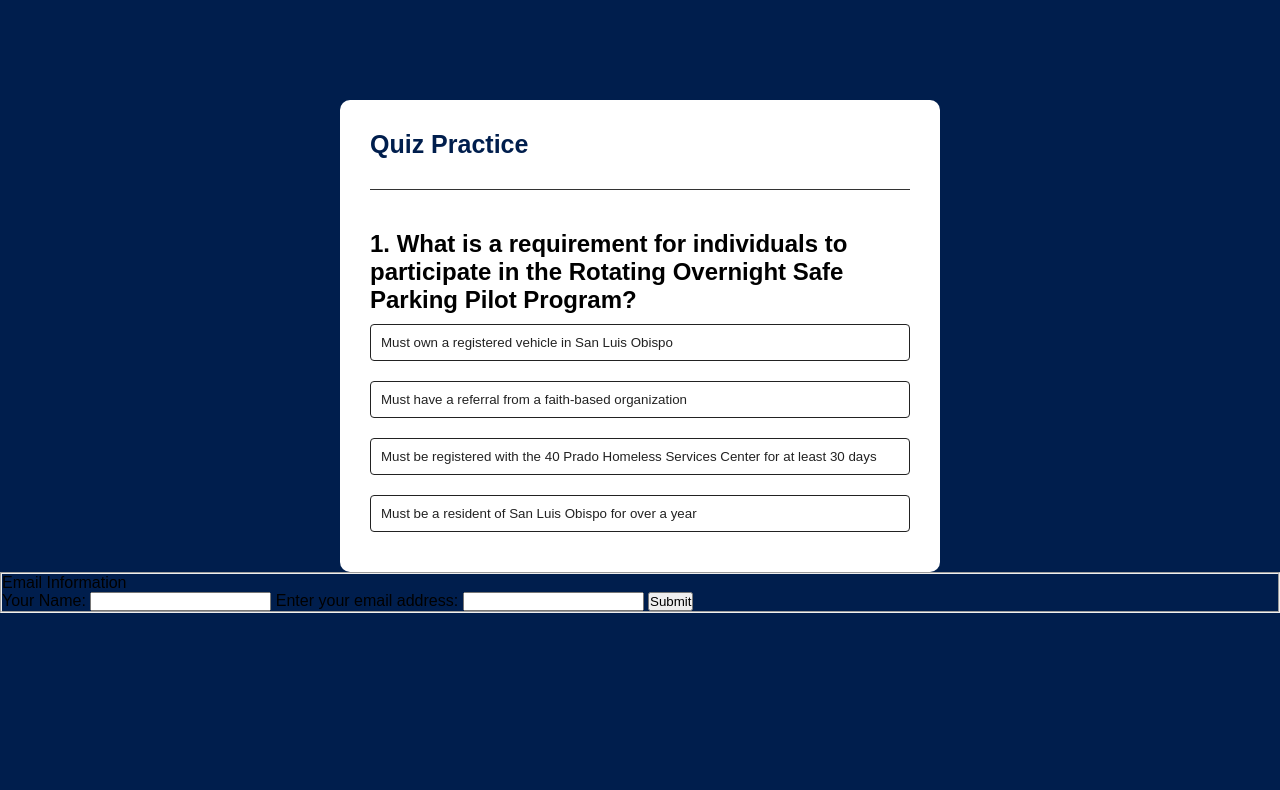
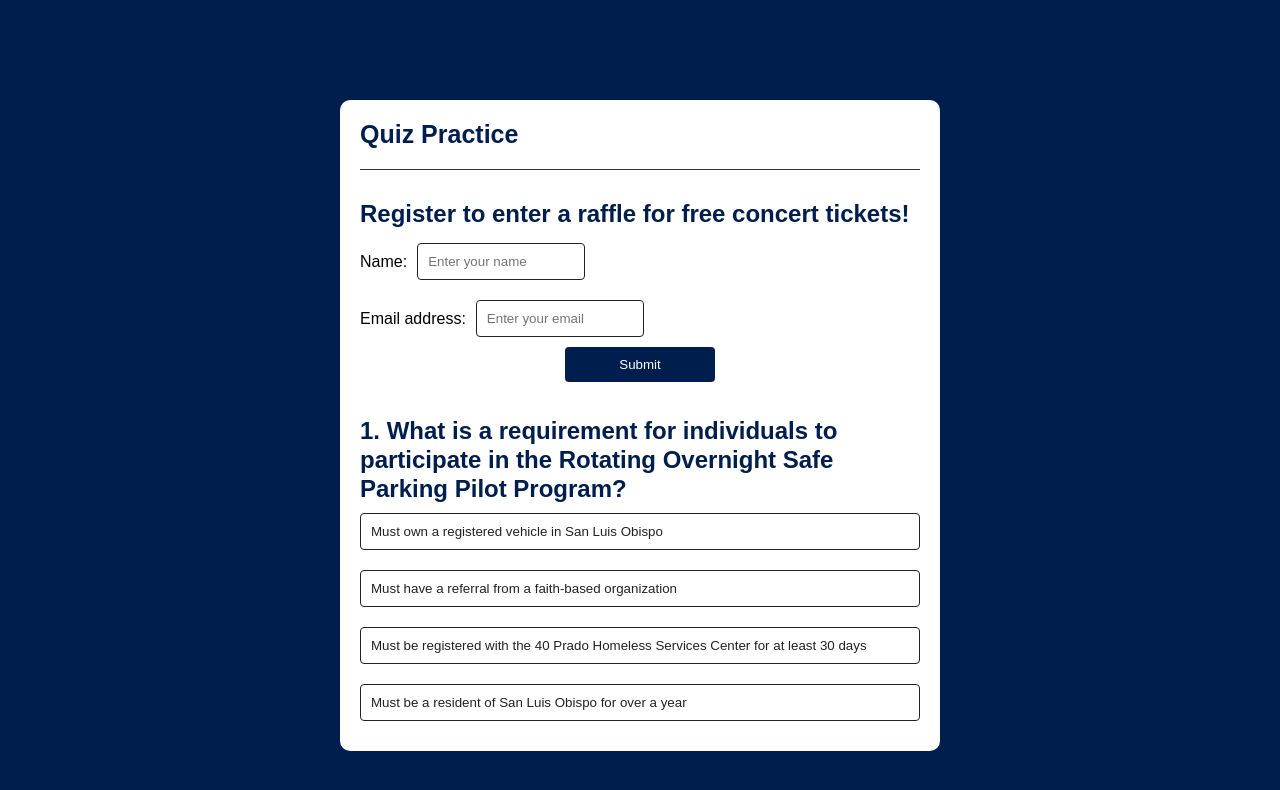
Before and after one commit to leilat014/mustang-news-quiz, a plain HTML site: page index.html in a window 1280 px wide. Drawn offline with Linux system fonts and the light colour scheme.

Commit message:
basic styling added, decreased padding

```diff
--- a/index.html
+++ b/index.html
@@ -7,6 +7,25 @@
   <body>
     <div class="app">
       <h1>Quiz Practice</h1>
+      <h2>Register to enter a raffle for free concert tickets!</h2>
+      <form id="emailForm" onSubmit="captureEmail(event)">
+        <div class="form-row">
+          <label for="name">Name: </label>
+          <input id="name" name="name" placeholder="Enter your name" required />
+        </div>
+
+        <div class="form-row">
+          <label for="email">Email address: </label>
+          <input
+            type="email"
+            id="email"
+            name="email"
+            placeholder="Enter your email"
+            required
+          />
+        </div>
+        <button type="submit">Submit</button>
+      </form>
       <div class="quiz"></div>
       <h2 id="question">Question goes here</h2>
       <div id="answer-buttons">
@@ -49,16 +68,19 @@
         });
     </script> -->
 
-    <fieldset>
-      Email Information
-      <form id="emailForm" onSubmit="captureEmail(event)">
-        <label for="name">Your Name: </label>
-        <input id="name" name="name" />
-        <label for="email">Enter your email address: </label>
-        <input type="email" id="email" name="email" />
-        <button type="submit">Submit</button>
-      </form>
-    </fieldset>
+    <!-- <form id="emailForm" onSubmit="captureEmail(event)">
+      <label for="name">Name: </label>
+      <input id="name" name="name" placeholder="Enter your name" required />
+      <label for="email">Email address: </label>
+      <input
+        type="email"
+        id="email"
+        name="email"
+        placeholder="Enter your email"
+        required
+      />
+      <button type="submit">Submit</button>
+    </form> -->
 
     <script>
       function captureEmail(event) {
@@ -68,7 +90,7 @@
         let username = document.getElementById("name").value;
         let formData = { name: username, email: email };
         const url =
-          "https://script.google.com/macros/s/AKfycbxWX8XjHxjLRB3WsW5N2EI-gp0j7nizyh5pSuWy3tn97RclSXMFAlz7RDEGeg_5N4mbag/exec"; // Replace with your Apps Script URL
+          "https://script.google.com/macros/s/AKfycbzJYfDyaAjr6s0y03DTR4c8YhHmwVGa3boZC3h8Qm2N-PEtNVse289tcaC2g0H3ONK9Xw/exec"; // Replace with your Apps Script URL
         try {
           let response = fetch(url, {
             method: "POST",
--- a/styles.css
+++ b/styles.css
@@ -13,14 +13,22 @@ body {
   max-width: 600px;
   margin: 100px auto 0;
   border-radius: 10px;
-  padding: 30px;
+  padding: 20px;
 }
 .app h1 {
   font-size: 25px;
   color: #001e4d;
   font-weight: 600;
   border-bottom: 1px solid #333;
-  padding-bottom: 30px;
+  padding-bottom: 20px;
+}
+#question {
+  margin-top: -35px;
+  line-height: 1.2;
+}
+.app h2 {
+  padding-top: 30px;
+  color: #001e4d;
 }
 .quiz {
   padding: 20px 0;
@@ -68,3 +76,89 @@ body {
 .incorrect {
   background: #ff9393;
 }
+
+form {
+  margin-top: 5px;
+  display: flex; /* Use flexbox */
+  flex-direction: column; /* Stack form elements vertically */
+  align-items: center; /* Center horizontally */
+}
+
+.form-row {
+  display: flex; /* Align label and input horizontally */
+  align-items: center; /* Center vertically */
+  gap: 10px; /* Space between label and input */
+  width: 100%; /* Ensure rows take full width */
+  align-content: center;
+}
+
+label [type="name"] {
+  /* Makes each label appear on a new line */
+  font-size: 16px;
+  color: #000000;
+  font-weight: 500;
+  /*margin-bottom: 4px; /* Spacing between label and input */
+}
+
+label [type="email"] {
+  display: block; /* Makes each label appear on a new line */
+  font-size: 16px;
+  color: #000000;
+  font-weight: 500;
+  /*margin-bottom: 4px; /* Spacing between label and input */
+}
+
+input {
+  background: #fff;
+  color: #222;
+  font-weight: 500;
+  width: 30%;
+  border: 1px solid #222;
+  padding: 10px;
+  margin: 10px 0;
+  text-align: left;
+  border-radius: 4px;
+  box-sizing: border-box;
+  cursor: pointer;
+  transition: all 0.3s;
+}
+
+button[type="submit"] {
+  padding-top: 20px;
+  background: #001e4d;
+  color: #fff;
+  font-weight: 500;
+  padding: 10px 20px;
+  align-content: center;
+  border: 0;
+  border-radius: 4px;
+  cursor: pointer;
+  transition: 0.3s;
+  width: 150px;
+}
+
+button[type="submit"]:hover {
+  background: #000000; /* Darker blue on hover */
+}
+
+/* textarea {
+  resize: vertical;
+  min-height: 100px;
+}
+
+input:focus,
+textarea:focus {
+  outline: none;
+  border-color: #001e4d;
+  box-shadow: 0 0 5px rgba(0, 30, 77, 0.5);
+} */
+
+/* #emailForm {
+  font-size: 18px;
+  font-weight: 500;
+  width: 150px;
+  border: 0;
+  padding: 10px;
+  margin: 20px auto 0;
+  border-radius: 4px;
+} */
```
